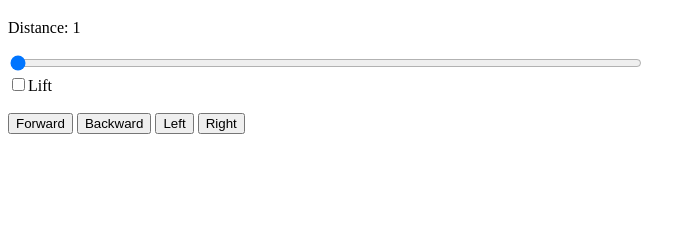
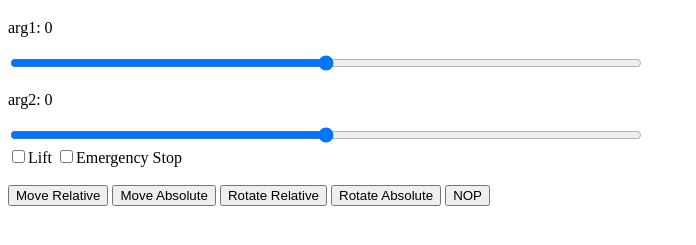
Before and after one commit to AntonPicetti/mini-gui, a website: page public/index.html in a window 1280 px wide. Shown: the part 61-306 px from the top of the page, without its empty margins (0-696 px from the left). Drawn offline with Linux system fonts and the light colour scheme.

Commit message:
gui -> semi-auto works

```diff
--- a/public/index.html
+++ b/public/index.html
@@ -13,18 +13,22 @@
 
         <h1>Hovercraft Interface</h1>
 
-        <p id="distance-label"></p>
-        <input type="range" width="500px" class="slider" id="distance-slider">
+        <p id="arg1_label"></p>
+        <input type="range" width="500px" class="slider" id="arg1_slider">
+        <p id="arg2_label"></p>
+        <input type="range" width="500px" class="slider" id="arg2_slider">
 
         <br>
         <input type="checkbox" id="lift">Lift</input>
+        <input type="checkbox" id="emergency_stop">Emergency Stop</input>
         <br>
         <br>
 
-        <button id="forward-btn">Forward</button>
-        <button id="backward-btn">Backward</button>
-        <button id="left-btn">Left</button>
-        <button id="right-btn">Right</button>
+        <button id="move_rel_btn">Move Relative</button>
+        <button id="move_abs_btn">Move Absolute</button>
+        <button id="rotate_rel_btn">Rotate Relative</button>
+        <button id="rotate_abs_btn">Rotate Absolute</button>
+        <button id="nop">NOP</button>
 
         <!-- <script src="request.js"> </script> -->
         <script src="main.js"> </script>
--- a/public/main.js
+++ b/public/main.js
@@ -2,12 +2,12 @@ var data_to_rasp = {
   "tarX": -1,
   "tarY": -1,
   "mode": "",
-  "lift_land": false,
+  "lift": false,
   "emergency_stop": false,
-  "translation_P_gain": 0,
-  "translation_D_gain": 0,
-  "yaw_P_gain": 0,
-  "yaw_D_gain": 0,
+  "translation_P_gain": 15.0 * 127.0/2500.0,
+  "translation_D_gain": 2.0,
+  "yaw_P_gain": -10.0,
+  "yaw_D_gain": -4.0,
   "command": "",
   "arg1": 0,
   "arg2": 0
@@ -22,22 +22,40 @@ function sendValues()
 }
 
 
-/***** DISTANCE SLIDER *****/
+/***** SLIDERS *****/
 // get slider reference from DOM
-var distance_slider = document.getElementById("distance-slider");
-var distance_label = document.getElementById("distance-label");
+var arg1_slider = document.getElementById("arg1_slider");
+var arg1_label = document.getElementById("arg1_label");
 
 // initialize slider
-distance_slider.min = 100;
-distance_slider.max = 300;
-distance_slider.value = 100;
-var distance_prefix = "Distance: ";
-distance_label.innerHTML = distance_prefix + distance_slider.value/100;
+arg1_slider.min = -1000;
+arg1_slider.max = 1000;
+arg1_slider.value = 0;
+var arg1_prefix = "arg1: ";
+arg1_label.innerHTML = arg1_prefix + arg1_slider.value;
 
 // slider functionality
-distance_slider.oninput = function() {
-    data_to_rasp["arg1"] = Number(this.value / 100);
-    distance_label.innerHTML = distance_prefix + data_to_rasp["arg1"];
+arg1_slider.oninput = function() {
+    data_to_rasp["arg1"] = Number(this.value);
+    arg1_label.innerHTML = arg1_prefix + data_to_rasp["arg1"];
+    sendValues();
+}
+
+// get slider reference from DOM
+var arg2_slider = document.getElementById("arg2_slider");
+var arg2_label = document.getElementById("arg2_label");
+
+// initialize slider
+arg2_slider.min = -1000;
+arg2_slider.max = 1000;
+arg2_slider.value = 0;
+var arg2_prefix = "arg2: ";
+arg2_label.innerHTML = arg2_prefix + arg2_slider.value;
+
+// slider functionality
+arg2_slider.oninput = function() {
+    data_to_rasp["arg2"] = Number(this.value);
+    arg2_label.innerHTML = arg2_prefix + data_to_rasp["arg2"];
     sendValues();
 }
 /*********************/
@@ -45,42 +63,58 @@ distance_slider.oninput = function() {
 /***** CHECKBOXES *****/
 // get references from DOM
 var lift_box = document.getElementById("lift");
+var emergency_stop_box = document.getElementById("emergency_stop");
 
 // initialize boxes
 lift_box.checked = false;
+emergency_stop_box.checked = false;
 
 lift_box.onchange = function ()
 {
-    data_to_rasp["lift_land"] = lift_box.checked;
+    data_to_rasp["lift"] = lift_box.checked;
+    sendValues();
+}
+
+emergency_stop_box.onchange = function ()
+{
+    data_to_rasp["emergency_stop"] = emergency_stop_box.checked;
     sendValues();
 }
 
 /***** BUTTONS *****/
-var forward_btn = document.getElementById("forward-btn");
-var backward_btn = document.getElementById("backward-btn");
-var left_btn = document.getElementById("left-btn");
-var right_btn = document.getElementById("right-btn");
+var move_rel_btn = document.getElementById("move_rel_btn");
+var move_abs_btn = document.getElementById("move_abs_btn");
+var rotate_rel_btn = document.getElementById("rotate_rel_btn");
+var rotate_abs_btn = document.getElementById("rotate_abs_btn");
+var nop_btn = document.getElementById("nop_btn");
 
-forward_btn.onclick = function ()
+move_rel_btn.onclick = function ()
 {
-    data_to_rasp["command"] = "forward"
+    data_to_rasp["command"] = "move_rel"
+    console.log("move_rel")
     sendValues();
 }
 
-backward_btn.onclick = function ()
+move_abs_btn.onclick = function ()
 {
-    data_to_rasp["command"] = "backward"
+    data_to_rasp["command"] = "move_abs"
     sendValues();
 }
 
-left_btn.onclick = function ()
+rotate_rel_btn.onclick = function ()
 {
-    data_to_rasp["command"] = "left"
+    data_to_rasp["command"] = "rotate_rel"
     sendValues();
 }
 
-right_btn.onclick = function ()
+rotate_abs_btn.onclick = function ()
 {
-    data_to_rasp["command"] = "right"
+    data_to_rasp["command"] = "rotate_abs"
     sendValues();
 }
+
+rotate_abs_btn.onclick = function ()
+{
+    data_to_rasp["command"] = "nop"
+    sendValues();
+}
```
Also changed, not shown: server.js (+18 -17 lines), 1 other file.
